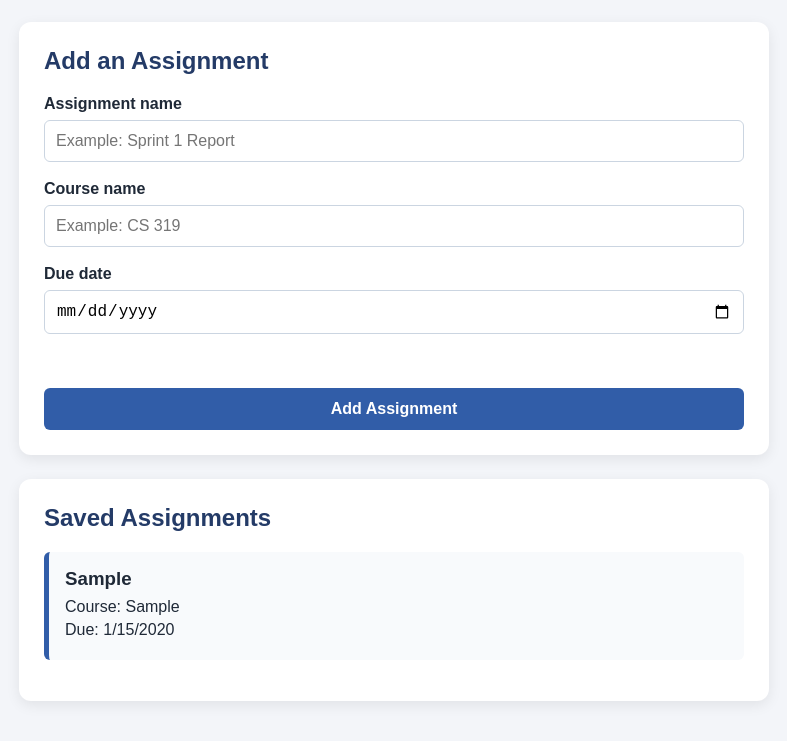
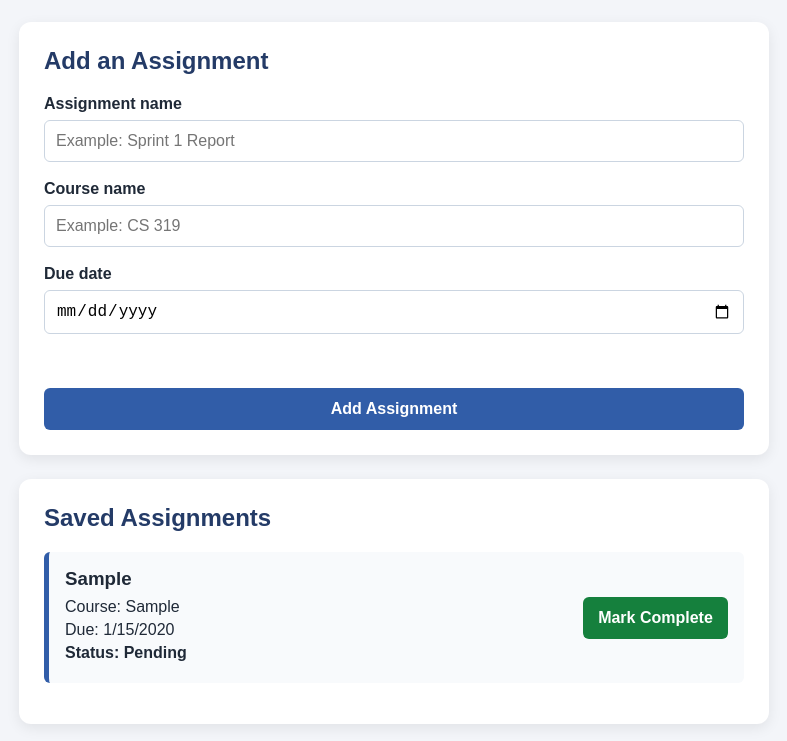
Before and after one commit to monse-lj/homework-assignment-tracker, a plain HTML site: page index.html in a window 1280 px wide. Both pictures are taken after typing "Sample", "Sample", "2020-01-15" into the empty fields and a click on the button "Add Assignment". Shown: the part 127-868 px from the top of the page, without its empty margins (246-1033 px from the left). Drawn offline with Linux system fonts and the light colour scheme.

Commit message:
Add assignment completion tracking and browser tests

```diff
--- /dev/null
+++ b/assignment-service.js
@@ -0,0 +1,48 @@
+export class AssignmentService {
+    constructor(repository) {
+        this.repository = repository;
+    }
+
+    getAssignments() {
+        return this.repository.load().map((assignment, index) => ({
+            ...assignment,
+            id: assignment.id || `assignment-${index}`,
+            completed: Boolean(assignment.completed)
+        }));
+    }
+
+    addAssignment(name, course, dueDate) {
+        const cleanName = name.trim();
+        const cleanCourse = course.trim();
+
+        if (!cleanName || !cleanCourse || !dueDate) {
+            throw new Error("Please enter an assignment name, course name, and due date.");
+        }
+
+        const assignments = this.getAssignments();
+        const assignment = {
+            id: `assignment-${Date.now()}-${assignments.length}`,
+            name: cleanName,
+            course: cleanCourse,
+            dueDate,
+            completed: false
+        };
+
+        assignments.push(assignment);
+        this.repository.save(assignments);
+        return assignment;
+    }
+
+    toggleCompleted(id) {
+        const assignments = this.getAssignments();
+        const assignment = assignments.find((item) => item.id === id);
+
+        if (!assignment) {
+            throw new Error("Assignment not found.");
+        }
+
+        assignment.completed = !assignment.completed;
+        this.repository.save(assignments);
+        return assignment;
+    }
+}
--- a/index.html
+++ b/index.html
@@ -5,7 +5,7 @@
     <meta name="viewport" content="width=device-width, initial-scale=1.0">
     <title>Homework Assignment Tracker</title>
     <link rel="stylesheet" href="style.css">
-    <script src="script.js" defer></script>
+    <script type="module" src="script.js"></script>
 </head>
 
 <body>
--- a/script.js
+++ b/script.js
@@ -1,3 +1,6 @@
+import { AssignmentService } from "./assignment-service.js";
+import { LocalStorageRepository } from "./storage.js";
+
 const assignmentForm = document.getElementById("assignment-form");
 const assignmentNameInput = document.getElementById("assignment-name");
 const courseNameInput = document.getElementById("course-name");
@@ -6,76 +9,69 @@ const errorMessage = document.getElementById("error-message");
 const assignmentList = document.getElementById("assignment-list");
 const emptyMessage = document.getElementById("empty-message");
 
-let assignments = JSON.parse(localStorage.getItem("assignments")) || [];
-
-function saveAssignments() {
-    localStorage.setItem("assignments", JSON.stringify(assignments));
-}
+const repository = new LocalStorageRepository(window.localStorage);
+const assignmentService = new AssignmentService(repository);
 
 function formatDate(dateString) {
-    const dateParts = dateString.split("-");
-    const year = Number(dateParts[0]);
-    const month = Number(dateParts[1]) - 1;
-    const day = Number(dateParts[2]);
-
-    return new Date(year, month, day).toLocaleDateString();
+    const [year, month, day] = dateString.split("-").map(Number);
+    return new Date(year, month - 1, day).toLocaleDateString();
 }
 
 function displayAssignments() {
+    const assignments = assignmentService.getAssignments();
     assignmentList.innerHTML = "";
+    emptyMessage.style.display = assignments.length === 0 ? "block" : "none";
 
-    if (assignments.length === 0) {
-        emptyMessage.style.display = "block";
-        return;
-    }
+    assignments.forEach((assignment) => {
+        const listItem = document.createElement("li");
+        listItem.className = `assignment-card${assignment.completed ? " completed" : ""}`;
 
-    emptyMessage.style.display = "none";
-
-    assignments.forEach(function (assignment) {
-        const listItem = document.createElement("li");
-        listItem.className = "assignment-card";
+        const details = document.createElement("div");
+        details.className = "assignment-details";
 
         const assignmentTitle = document.createElement("h3");
         assignmentTitle.textContent = assignment.name;
 
         const courseText = document.createElement("p");
-        courseText.textContent = "Course: " + assignment.course;
+        courseText.textContent = `Course: ${assignment.course}`;
 
         const dueDateText = document.createElement("p");
-        dueDateText.textContent = "Due: " + formatDate(assignment.dueDate);
+        dueDateText.textContent = `Due: ${formatDate(assignment.dueDate)}`;
 
-        listItem.appendChild(assignmentTitle);
-        listItem.appendChild(courseText);
-        listItem.appendChild(dueDateText);
+        const statusText = document.createElement("p");
+        statusText.className = "status-text";
+        statusText.textContent = assignment.completed ? "Status: Completed" : "Status: Pending";
+
+        const completeButton = document.createElement("button");
+        completeButton.type = "button";
+        completeButton.className = "complete-button";
+        completeButton.textContent = assignment.completed ? "Mark Pending" : "Mark Complete";
+        completeButton.addEventListener("click", () => {
+            assignmentService.toggleCompleted(assignment.id);
+            displayAssignments();
+        });
+
+        details.append(assignmentTitle, courseText, dueDateText, statusText);
+        listItem.append(details, completeButton);
         assignmentList.appendChild(listItem);
     });
 }
 
-assignmentForm.addEventListener("submit", function (event) {
+assignmentForm.addEventListener("submit", (event) => {
     event.preventDefault();
 
-    const assignmentName = assignmentNameInput.value.trim();
-    const courseName = courseNameInput.value.trim();
-    const dueDate = dueDateInput.value;
-
-    if (assignmentName === "" || courseName === "" || dueDate === "") {
-        errorMessage.textContent =
-            "Please enter an assignment name, course name, and due date.";
-        return;
+    try {
+        assignmentService.addAssignment(
+            assignmentNameInput.value,
+            courseNameInput.value,
+            dueDateInput.value
+        );
+        assignmentForm.reset();
+        errorMessage.textContent = "";
+        displayAssignments();
+    } catch (error) {
+        errorMessage.textContent = error.message;
     }
-
-    const newAssignment = {
-        name: assignmentName,
-        course: courseName,
-        dueDate: dueDate
-    };
-
-    assignments.push(newAssignment);
-    saveAssignments();
-    displayAssignments();
-
-    assignmentForm.reset();
-    errorMessage.textContent = "";
 });
 
 displayAssignments();
--- /dev/null
+++ b/storage.js
@@ -0,0 +1,14 @@
+export class LocalStorageRepository {
+    constructor(storage, key = "assignments") {
+        this.storage = storage;
+        this.key = key;
+    }
+
+    load() {
+        return JSON.parse(this.storage.getItem(this.key)) || [];
+    }
+
+    save(assignments) {
+        this.storage.setItem(this.key, JSON.stringify(assignments));
+    }
+}
--- a/style.css
+++ b/style.css
@@ -115,3 +115,48 @@ button:hover {
 #empty-message {
     color: #64748b;
 }
+
+.assignment-details {
+    flex: 1;
+}
+
+.assignment-card.completed {
+    border-left-color: #15803d;
+    background-color: #f0fdf4;
+}
+
+.assignment-card.completed h3 {
+    color: #64748b;
+    text-decoration: line-through;
+}
+
+.status-text {
+    font-weight: bold;
+}
+
+.complete-button {
+    width: auto;
+    min-width: 145px;
+    background-color: #15803d;
+}
+
+.complete-button:hover {
+    background-color: #166534;
+}
+
+.assignment-card {
+    display: flex;
+    align-items: center;
+    gap: 16px;
+}
+
+@media (max-width: 600px) {
+    .assignment-card {
+        align-items: stretch;
+        flex-direction: column;
+    }
+
+    .complete-button {
+        width: 100%;
+    }
+}
```
Also changed, not shown: tests.html (added, +20 -0 lines), tests/browser-tests.js (added, +69 -0 lines), 1 other file.
